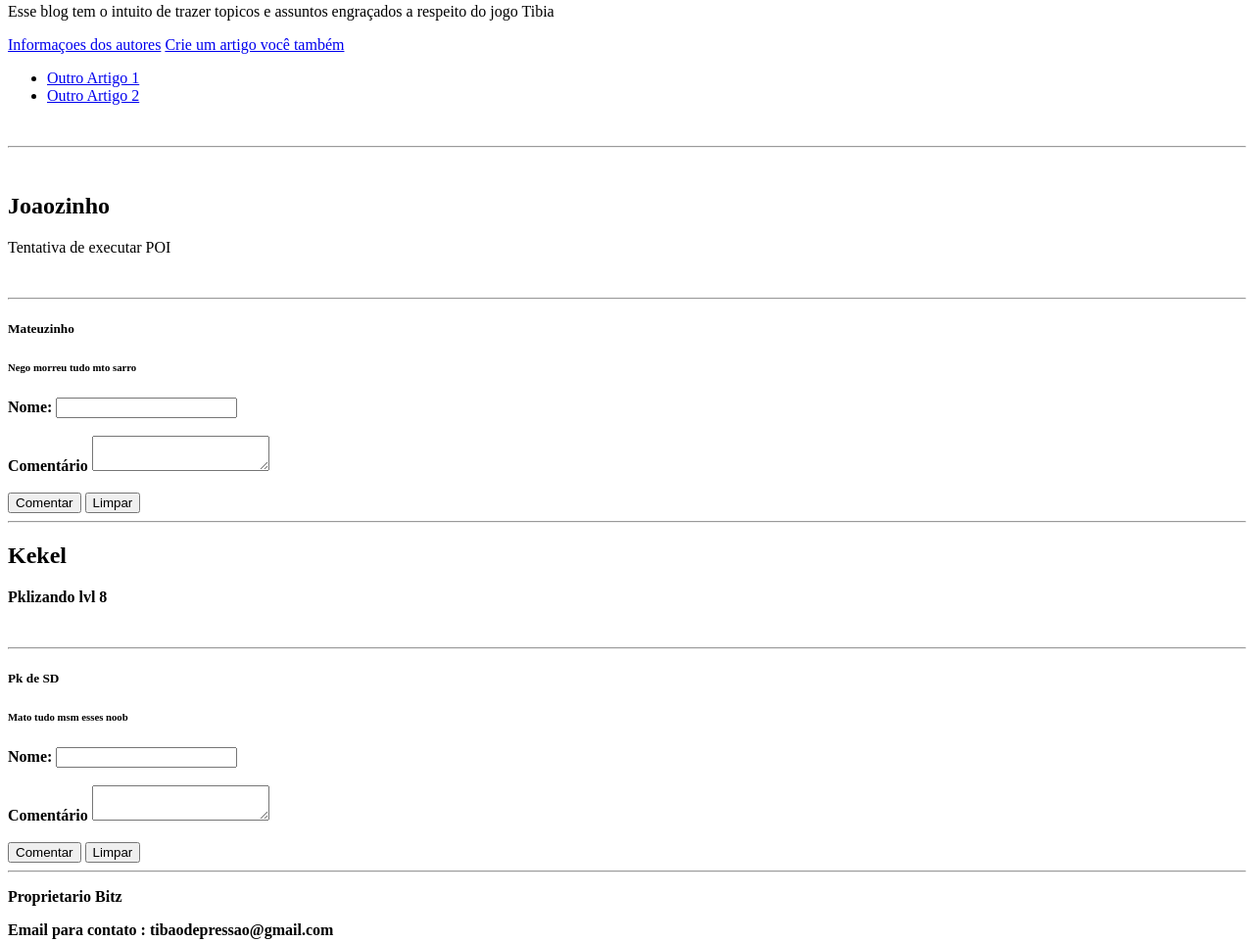
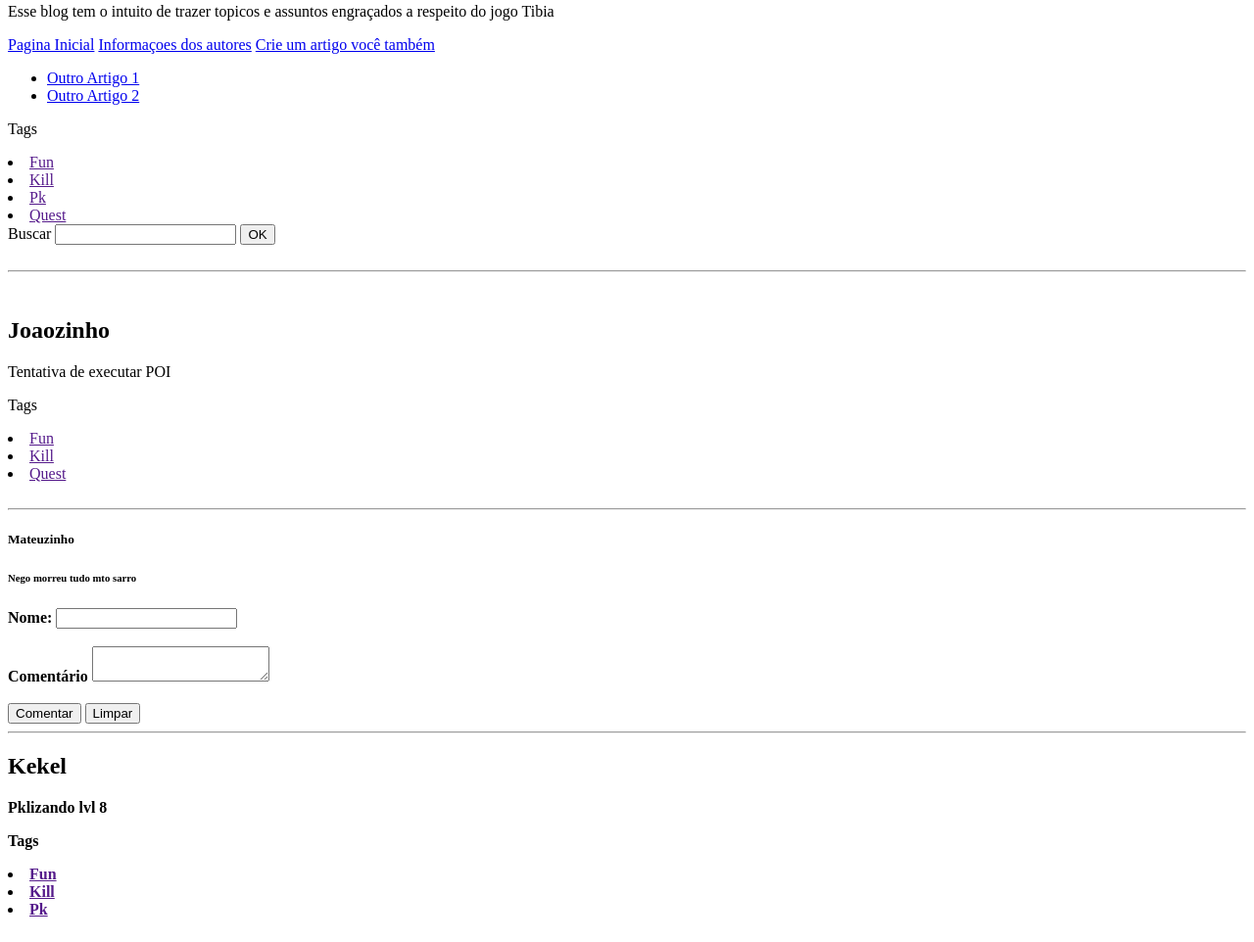
Before and after one commit to HiqueA/ProgramacaoWeb_Oficial01, a plain HTML site: page index.html in a window 1280 px wide. Shown: the part 77-1039 px from the top of the page at 98% size. Drawn offline with Linux system fonts and the light colour scheme.

Commit message:
Adicionando foto do perfil e feitas alterações nas paginas para melhor compreensão

```diff
--- a/index.html
+++ b/index.html
@@ -12,6 +12,7 @@
 			<h1> Tibao da Depressao </h1>
 			<p> Esse blog tem o intuito de trazer topicos e assuntos engraçados a respeito do jogo Tibia </p>
 			<nav>
+				<a href = "index.html"> Pagina Inicial</a href>
 				<a href = "perfil.html"> Informaçoes dos autores</a href>
 				<a href = "novo_artigo.html"> Crie um artigo você também</a href>
 			</nav>
@@ -27,6 +28,17 @@
 					<li><a href = "https://www.tibiabr.com/"> Outro Artigo 2</a href></li>
 				</ul>
 			</nav>
+			<p>Tags</p>
+			<li><a href = "">Fun</a></li>
+			<li><a href = "">Kill</a></li>
+			<li><a href = "">Pk</a></li>
+			<li><a href = "">Quest</a></li>
+
+			<form action=" " method="post">
+				<label for="busca">Buscar</label>
+				<input type="search" id="busca" name="q">
+				<button type="submit">OK</button>
+			</form>
 		</aside>
 
 
@@ -41,6 +53,10 @@
 			<main>
 				<p> Tentativa de executar POI</p>
 			</main>
+				<p> Tags</p>
+					<li><a href = "">Fun</a></li>
+					<li><a href = "">Kill</a></li>
+					<li><a href = "">Quest</a></li>
 			<br />
 
 
@@ -86,6 +102,12 @@
 			<main>
 				<p> Pklizando lvl 8</p>
 			</main>
+
+					<p> Tags</p>
+					<li><a href = "">Fun</a></li>
+					<li><a href = "">Kill</a></li>
+					<li><a href = "">Pk</a></li>
+
 			<br />
 
 
```
Also changed, not shown: pkdesd.jpg (added).
